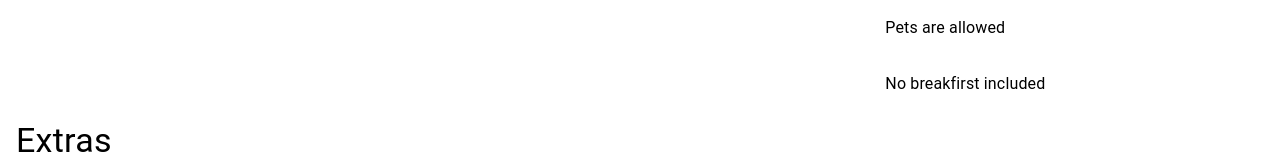
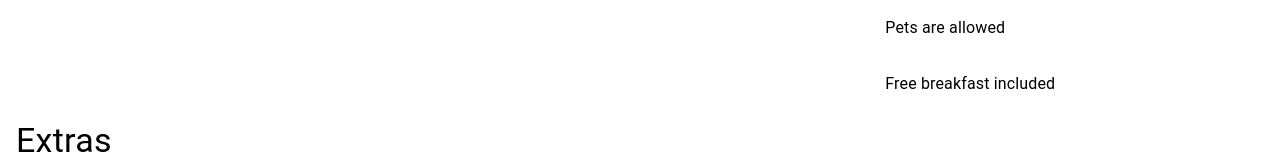
Before and after one commit to wimanshaherath/beach-resort, a React (Create React App) app: page /rooms/double-deluxe in a window 1280 px wide. Shown: the part 1461-1621 px from the top of the page. Built offline with nearby package versions, Linux system fonts and the light colour scheme.

Commit message:
dev/setup the RoomFilter

```diff
--- a/src/compnents/RoomFilter.tsx
+++ b/src/compnents/RoomFilter.tsx
@@ -1,4 +1,6 @@
 import React from 'react';
+import {useContext} from 'react';
+import {RoomContext} from '../context';
 const RoomFilter: React.FC = () =>{
     return(
         <></>
--- a/src/compnents/singlepage.tsx
+++ b/src/compnents/singlepage.tsx
@@ -72,7 +72,7 @@ class Singlepage extends Component<Props,State>{
                 </div>
             )
         };
-        const {description,capacity,size,price,pets,images,extras,breakfirst} = room;
+        const {description,capacity,size,price,pets,images,extras,breakfast} = room;
         return(
 
             <div>
@@ -118,7 +118,7 @@ class Singlepage extends Component<Props,State>{
                                 </ListItem>
                                 <ListItem>
                                     <ListItemText primary="" secondary={
-                                        <Typography variant="subtitle1" component="p">{breakfirst?"Free breakfirst included":"No breakfirst included"}</Typography>
+                                        <Typography variant="subtitle1" component="p">{breakfast?"Free breakfast included":"No breakfast included"}</Typography>
                                     }/>
                                 </ListItem>
                             </List>
```
Also changed, not shown: 1 other file (tests, documents, lock files or other folders).
